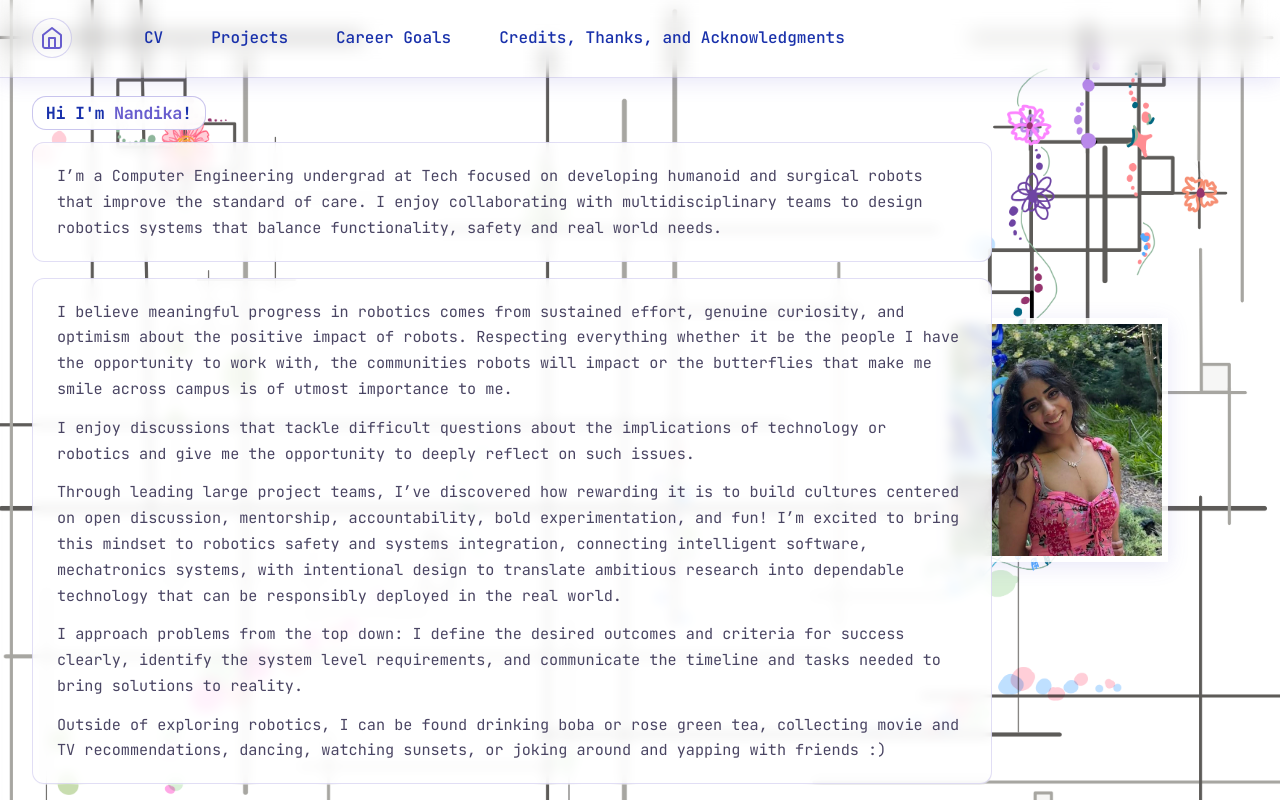
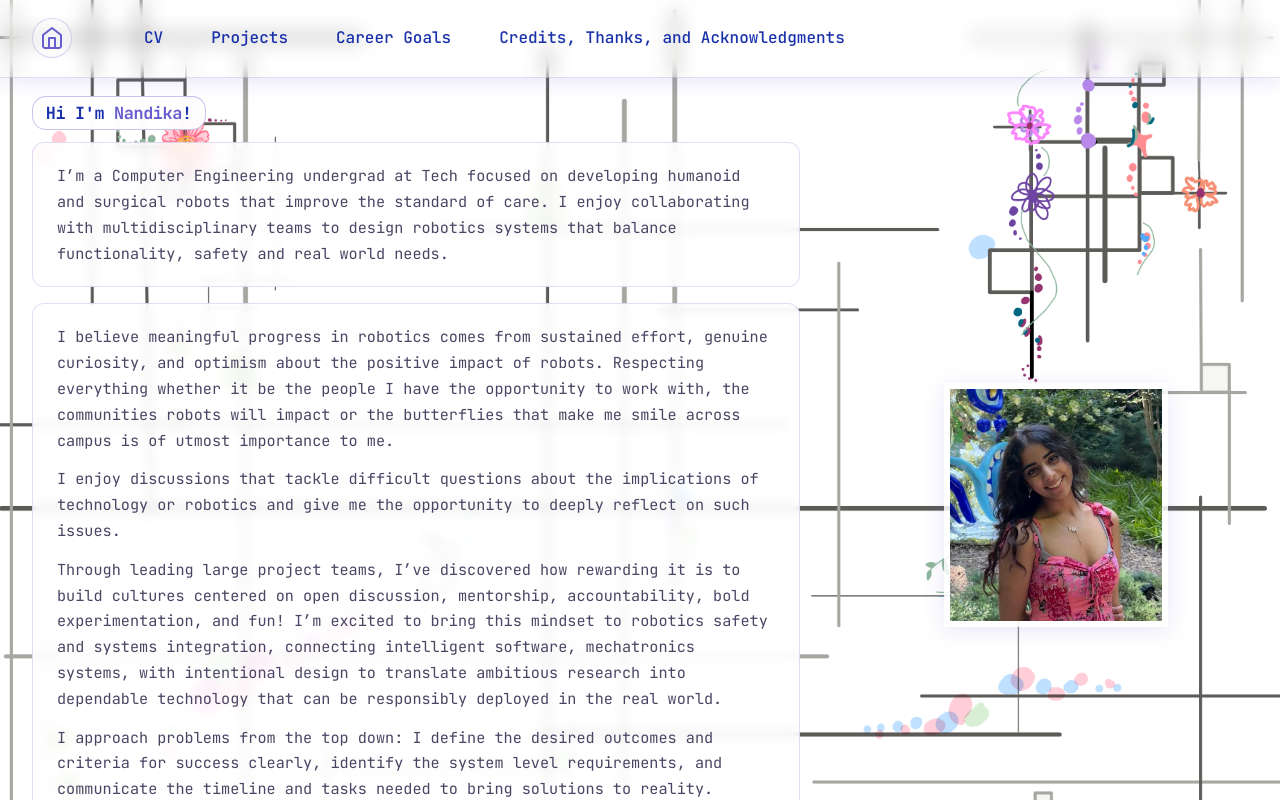
Before and after one commit to nandikakohli/nandika-kohli, a SvelteKit app in the folder personal-website/svelte-website/: page / in a window 1280 px wide. Shown: the top 800 px of the page. Built offline with nearby package versions, Linux system fonts and the light colour scheme.

Commit message:
Restore homepage text box width

```diff
--- a/personal-website/svelte-website/src/app.css
+++ b/personal-website/svelte-website/src/app.css
@@ -281,8 +281,8 @@ h1 {
 }
 
 .text-content .blurb {
-  width: 125%;
-  max-width: 80rem;
+  width: min(100%, 62rem);
+  max-width: 100%;
 }
 
 .blurb p {
```
